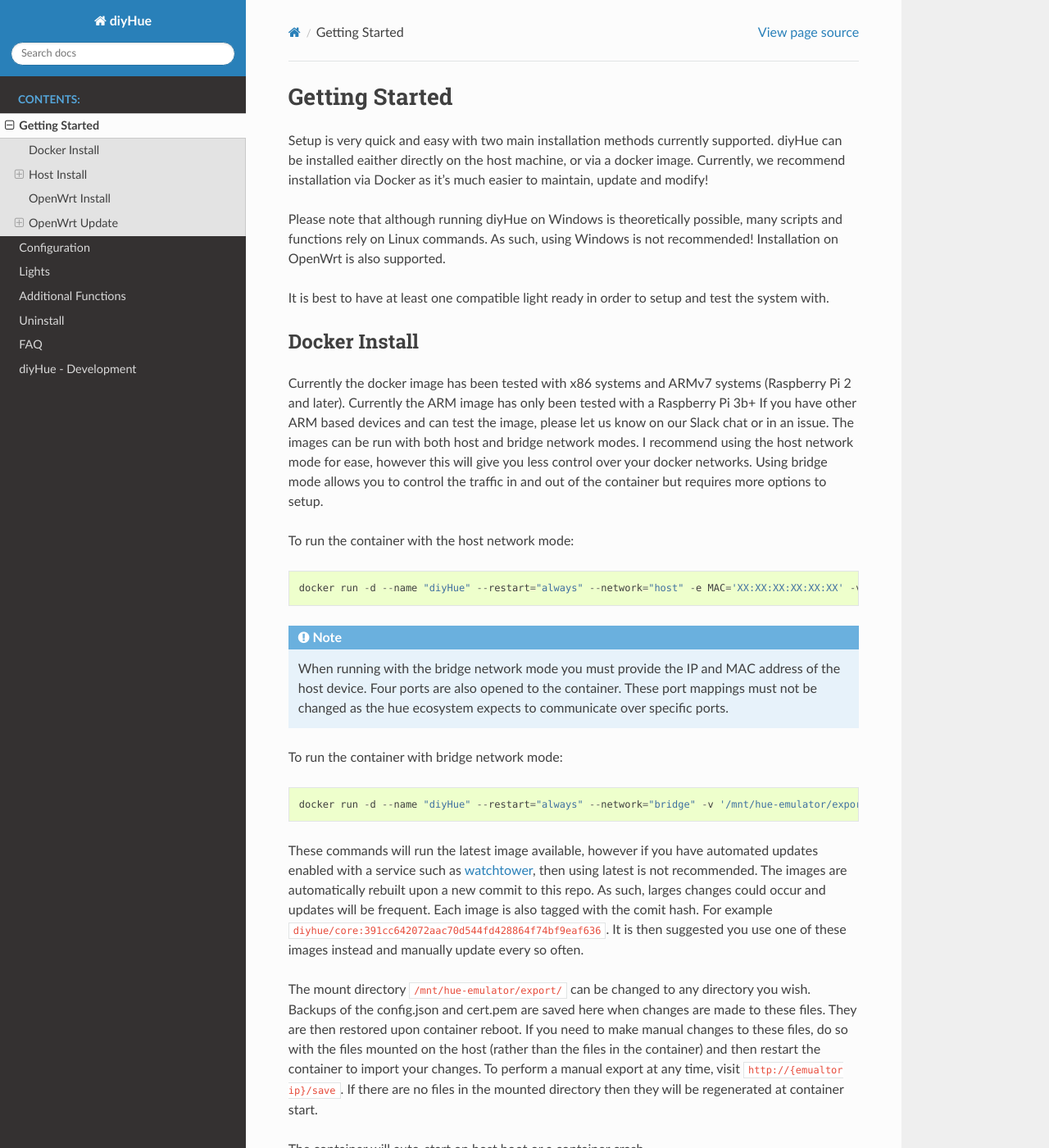
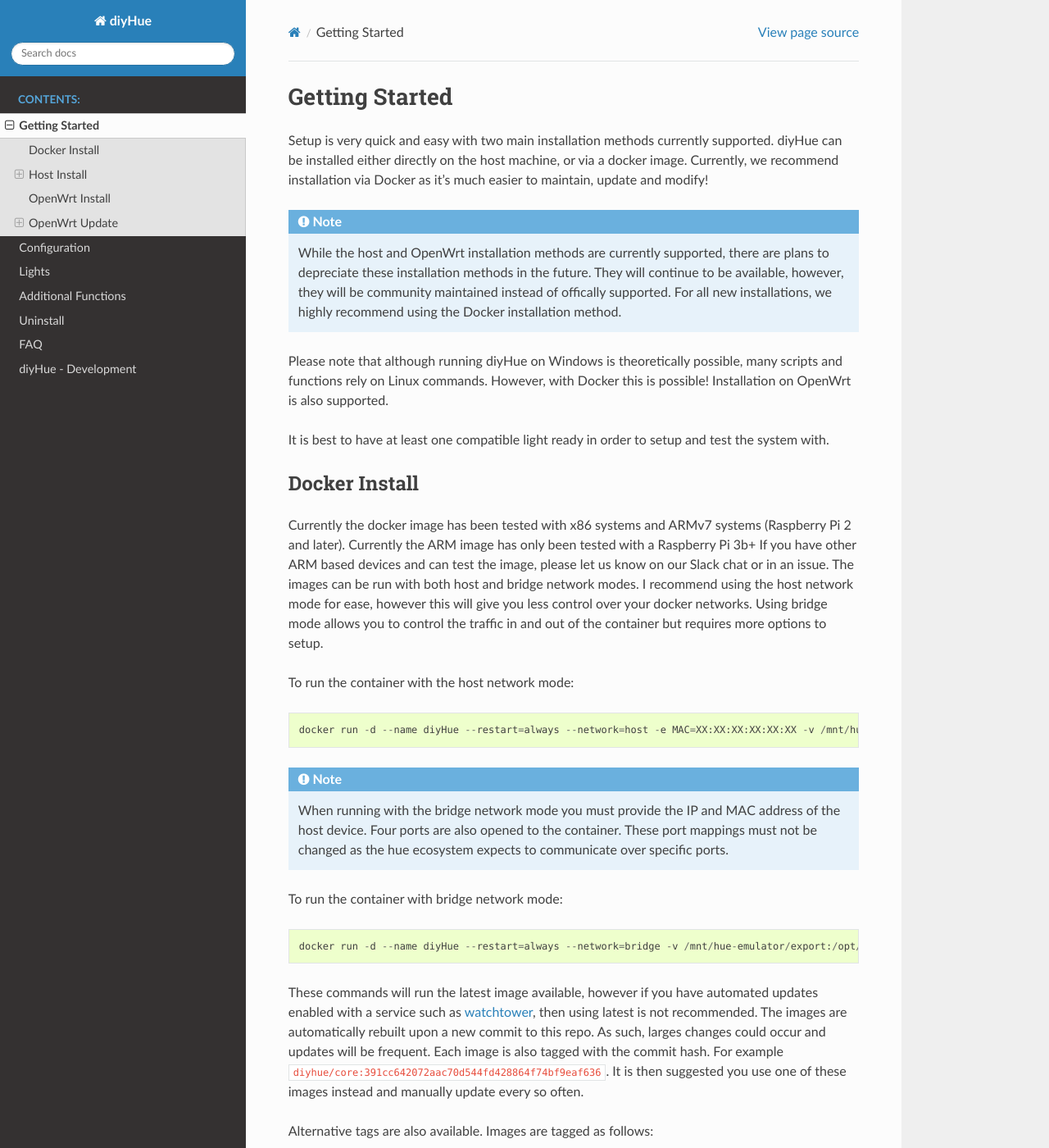
Before and after one commit to diyhue/ReadTheDocs, a Sphinx documentation site: the page built from source/getting_started.rst, in a window 1280 px wide and 1400 px high. Shown: the whole window at 82% size. Built offline with Sphinx 7.4.7 and the Read the Docs theme 2.0.0, drawn with Linux system fonts in a browser that asks for light colours; some of the changed text lies outside the part shown.

Commit message:
Docker information update

```diff
--- a/source/getting_started.rst
+++ b/source/getting_started.rst
@@ -1,9 +1,12 @@
 Getting Started
 ===============
 
-Setup is very quick and easy with two main installation methods currently supported. diyHue can be installed eaither directly on the host machine, or via a docker image. Currently, we recommend installation via Docker as it's much easier to maintain, update and modify!
+Setup is very quick and easy with two main installation methods currently supported. diyHue can be installed either directly on the host machine, or via a docker image. Currently, we recommend installation via Docker as it's much easier to maintain, update and modify!
 
-Please note that although running diyHue on Windows is theoretically possible, many scripts and functions rely on Linux commands. As such, using Windows is not recommended! Installation on OpenWrt is also supported.
+.. note::
+    While the host and OpenWrt installation methods are currently supported, there are plans to depreciate these installation methods in the future. They will continue to be available, however, they will be community maintained instead of offically supported. For all new installations, we highly recommend using the Docker installation method.
+
+Please note that although running diyHue on Windows is theoretically possible, many scripts and functions rely on Linux commands. However, with Docker this is possible! Installation on OpenWrt is also supported.
 
 It is best to have at least one compatible light ready in order to setup and test the system with.
 
@@ -14,18 +17,32 @@
 
 To run the container with the host network mode::
 
-    docker run -d --name "diyHue" --restart="always" --network="host" -e MAC='XX:XX:XX:XX:XX:XX' -v '/mnt/hue-emulator/export/':'/opt/hue-emulator/export/':'rw' diyhue/core:latest
+    docker run -d --name diyHue --restart=always --network=host -e MAC=XX:XX:XX:XX:XX:XX -v /mnt/hue-emulator/export:/opt/hue-emulator/export diyhue/core:latest
 
 .. note::
     When running with the bridge network mode you must provide the IP and MAC address of the host device. Four ports are also opened to the container. These port mappings must not be changed as the hue ecosystem expects to communicate over specific ports.
 
 To run the container with bridge network mode::
 
-    docker run -d --name "diyHue" --restart="always" --network="bridge" -v '/mnt/hue-emulator/export/':'/opt/hue-emulator/export/':'rw' -e MAC='XX:XX:XX:XX:XX:XX' -e IP='XX.XX.XX.XX' -p 80:80/tcp -p 443:443/tcp -p 1900:1900/udp -p 2100:2100/udp -p 1982:1982/udp diyhue/core:latest
+    docker run -d --name diyHue --restart=always --network=bridge -v /mnt/hue-emulator/export:/opt/hue-emulator/export -e MAC=XX:XX:XX:XX:XX:XX -e IP=XX.XX.XX.XX -p 80:80/tcp -p 443:443/tcp -p 1900:1900/udp -p 2100:2100/udp -p 1982:1982/udp diyhue/core:latest
 
-These commands will run the latest image available, however if you have automated updates enabled with a service such as `watchtower <https://github.com/v2tec/watchtower>`_, then using latest is not recommended. The images are automatically rebuilt upon a new commit to this repo. As such, larges changes could occur and updates will be frequent. Each image is also tagged with the comit hash. For example ``diyhue/core:391cc642072aac70d544fd428864f74bf9eaf636``. It is then suggested you use one of these images instead and manually update every so often.
+These commands will run the latest image available, however if you have automated updates enabled with a service such as `watchtower <https://github.com/v2tec/watchtower>`_, then using latest is not recommended. The images are automatically rebuilt upon a new commit to this repo. As such, larges changes could occur and updates will be frequent. Each image is also tagged with the commit hash. For example ``diyhue/core:391cc642072aac70d544fd428864f74bf9eaf636``. It is then suggested you use one of these images instead and manually update every so often.
+
+Alternative tags are also available. Images are tagged as follows:
+
+* ``branch-commitid`` : This will be a particular commit from the specified branch.
+* ``branch`` : This is always the latest image from that particular branch.
+* ``runid`` : This can come from any branch. The run id is determined from our `Github Actions page <https://github.com/diyhue/diyHue/actions>`_ which will indicate the commit, branch, and run id of this image.
+* ``latest`` : This will always be the latest update from the ``master`` branch.
 
 The mount directory ``/mnt/hue-emulator/export/`` can be changed to any directory you wish. Backups of the config.json and cert.pem are saved here when changes are made to these files. They are then restored upon container reboot. If you need to make manual changes to these files, do so with the files mounted on the host (rather than the files in the container) and then restart the container to import your changes. To perform a manual export at any time, visit ``http://{emualtor ip}/save``. If there are no files in the mounted directory then they will be regenerated at container start.
+
+To update the container:
+
+Delete the existing container (Don't worry! This won't delete your configuration as this is stored in the mounted directory.)::
+    docker rm -f diyHue
+Recreate the container using the commands above.
+
 
 The container will auto-start on host boot or a container crash.
 
```
